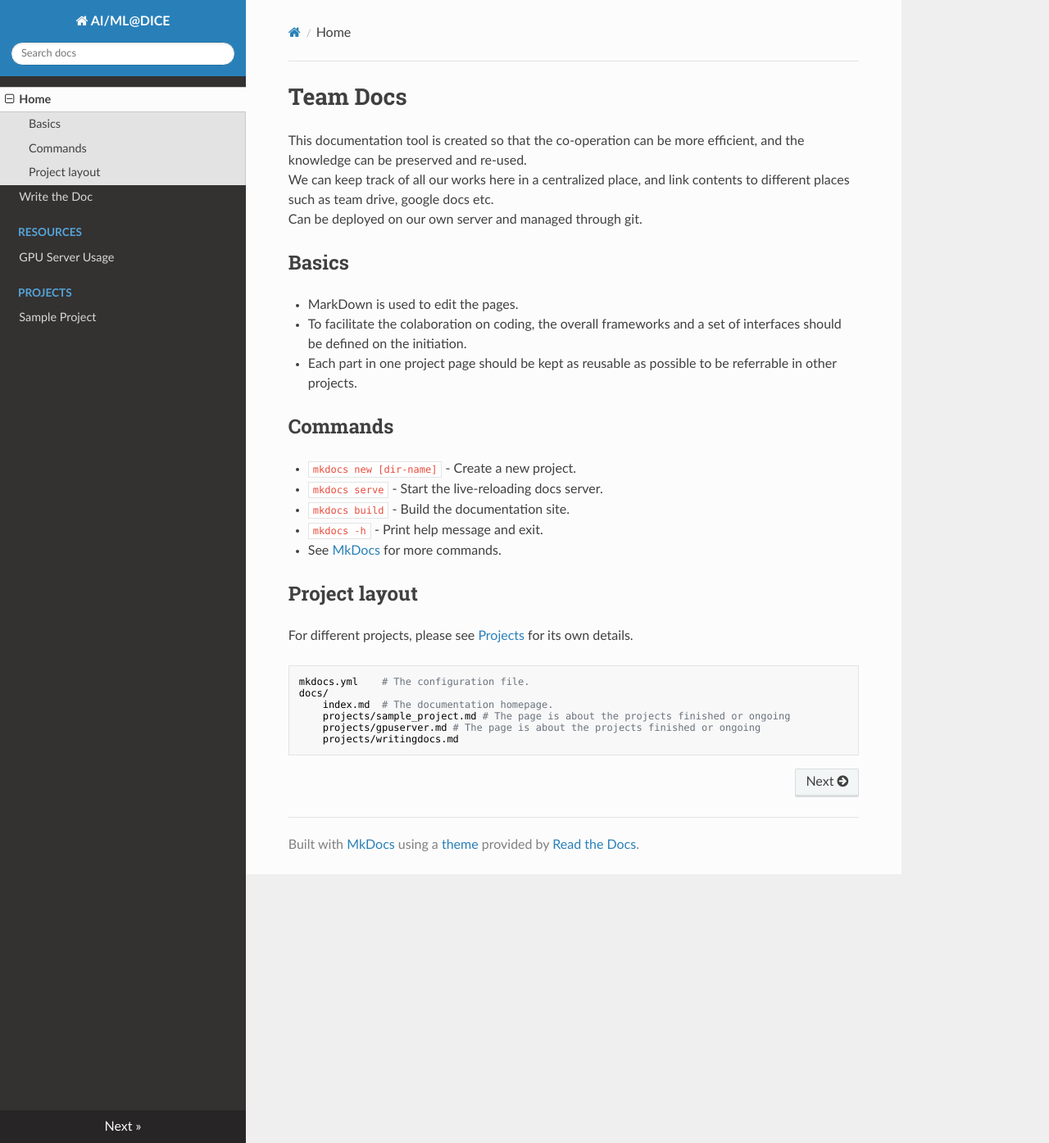
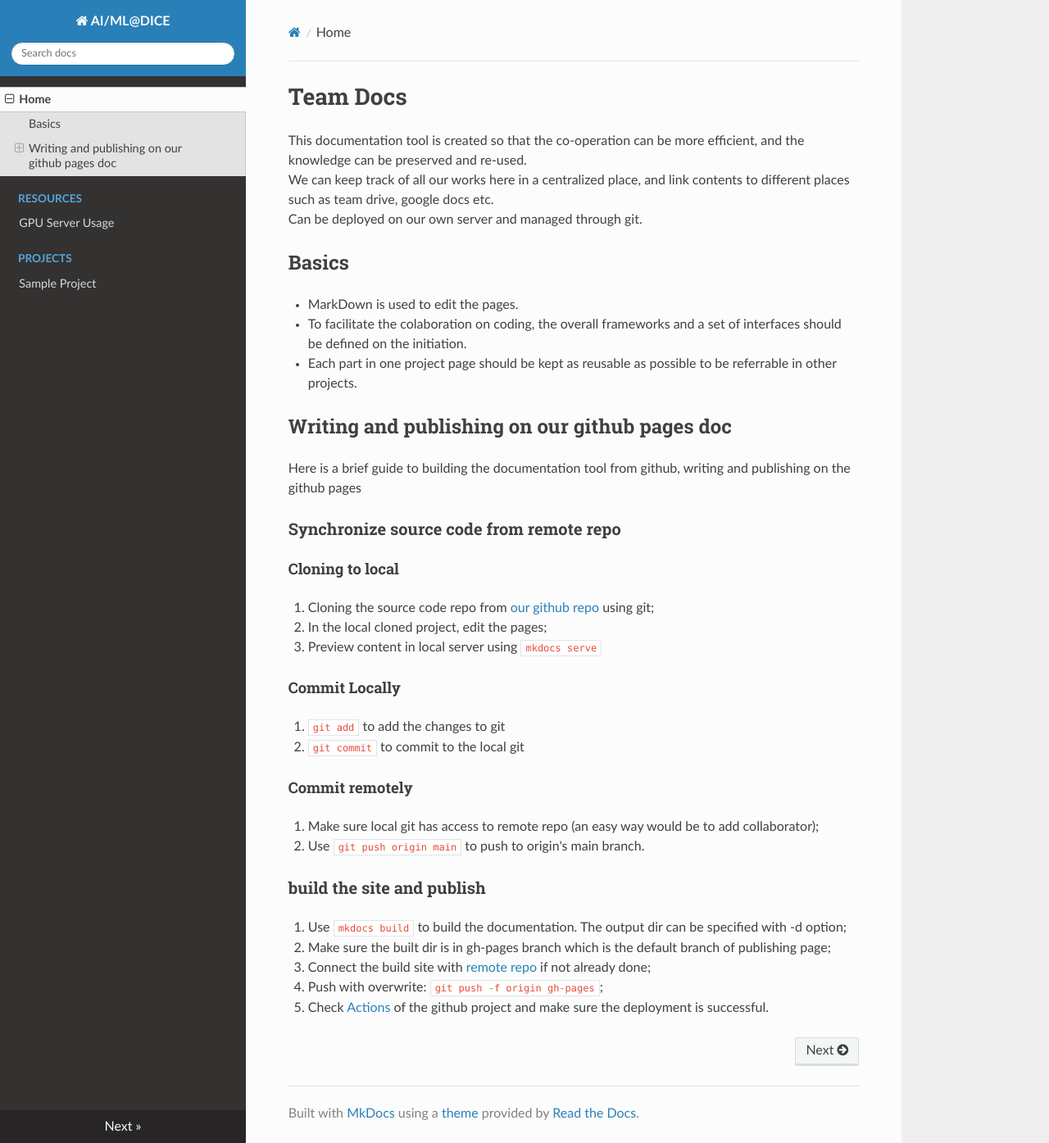
Before and after one commit to diceaiteam/teamdocs, an MkDocs documentation site: the page built from docs/index.md, in a window 1280 px wide and 1395 px high. Shown: the whole window at 82% size. Built offline with MkDocs 1.6.1, drawn with Linux system fonts in a browser that asks for light colours; nearby versions of some CDN libraries.

Commit message:
update structure

```diff
--- a/docs/index.md
+++ b/docs/index.md
@@ -10,20 +10,27 @@ Can be deployed on our own server and managed through git.
 * Each part in one project page should be kept as reusable as possible to be referrable in other projects.
 
 
-## Commands
+## Writing and publishing on our github pages doc
+Here is a brief guide to building the documentation tool from github, writing and publishing on the github pages
 
-* `mkdocs new [dir-name]` - Create a new project.
-* `mkdocs serve` - Start the live-reloading docs server.
-* `mkdocs build` - Build the documentation site.
-* `mkdocs -h` - Print help message and exit.
-* See [MkDocs](https://www.mkdocs.org/getting-started/) for more commands.
+### Synchronize source code from remote repo
 
-## Project layout
-For different projects, please see [Projects](./projects/project1.md) for its own details.
+#### Cloning to local
+1. Cloning the source code repo from [our github repo](https://github.com/diceaiteam/teamdocs) using git;
+2. In the local cloned project, edit the pages;
+3. Preview content in local server using `mkdocs serve`
 
-    mkdocs.yml    # The configuration file.
-    docs/
-        index.md  # The documentation homepage.
-        projects/sample_project.md # The page is about the projects finished or ongoing
-        projects/gpuserver.md # The page is about the projects finished or ongoing
-        projects/writingdocs.md
+#### Commit Locally
+1. `git add ` to add the changes to git
+2. `git commit` to commit to the local git
+
+#### Commit remotely
+1. Make sure local git has access to remote repo (an easy way would be to add collaborator);
+2. Use `git push origin main` to push to origin's main branch.
+
+### build the site and publish
+1. Use `mkdocs build` to build the documentation. The output dir can be specified with -d option;
+2. Make sure the built dir is in gh-pages branch which is the default branch of publishing page;
+3. Connect the build site with [remote repo](https://github.com/diceaiteam/diceaiteam.github.io) if not already done;
+4. Push with overwrite: `git push -f origin gh-pages`;
+5. Check [Actions](https://github.com/diceaiteam/diceaiteam.github.io/actions) of the github project and make sure the deployment is successful.
--- a/mkdocs.yml
+++ b/mkdocs.yml
@@ -2,7 +2,6 @@ site_name: AI/ML@DICE
 theme: readthedocs
 nav:
   - Home: 'index.md'
-  - Write the Doc: 'projects/writingdocs.md'
   - Resources:
     - 'projects/gpuserver.md'
   - Projects:
```
Also changed, not shown: docs/projects/writingdocs.md (deleted, +0 -24 lines).
